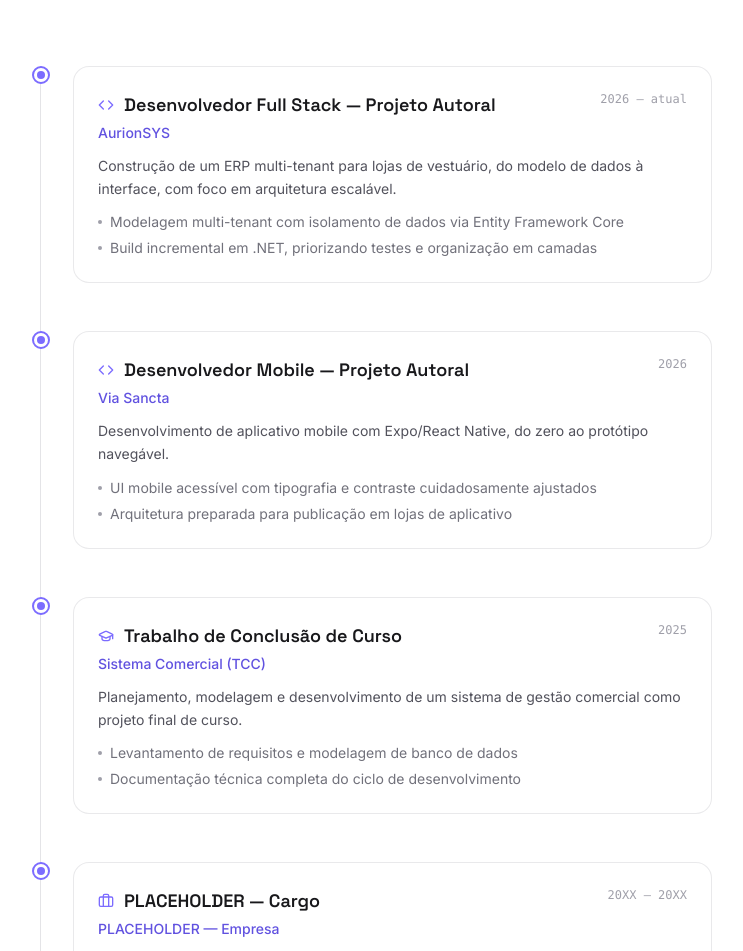
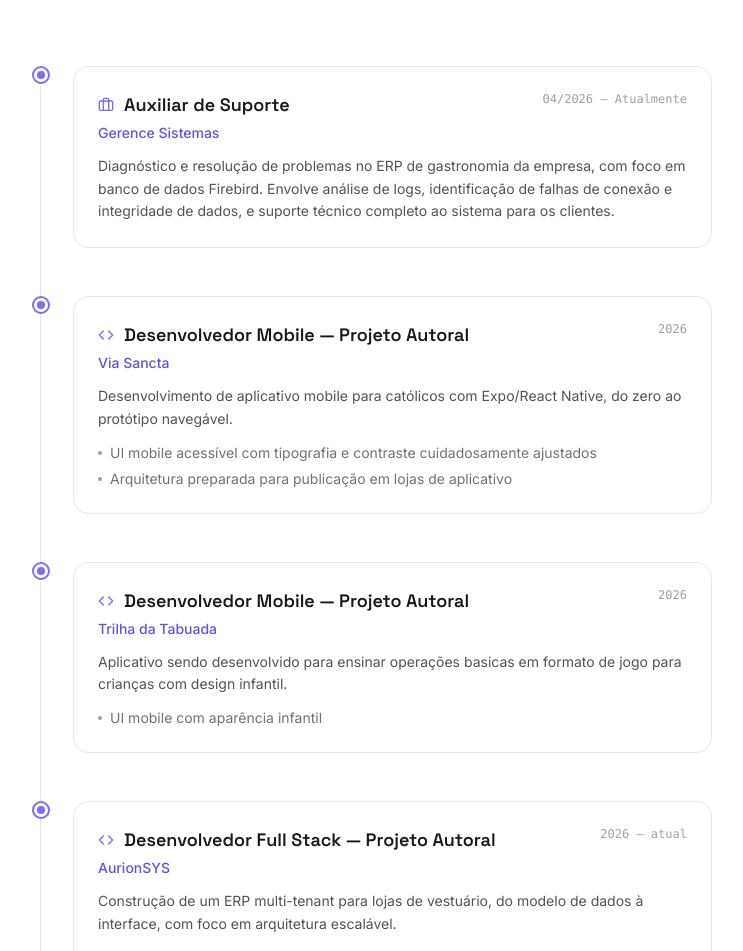
Before and after one commit to Gianinil/lucas-gianini-portfolio, a React (Vite) app: page / in a window 1280 px wide. Shown: the part 3761-4712 px from the top of the page, without its empty margins (264-1007 px from the left). Built offline with nearby package versions, Linux system fonts and the light colour scheme.

Commit message:
correção projects

```diff
--- a/src/data/experience.ts
+++ b/src/data/experience.ts
@@ -6,6 +6,41 @@ import type { ExperienceItem } from '@/types';
  * an empty-looking timeline is more credible than an invented one.
  */
 export const EXPERIENCE: ExperienceItem[] = [
+
+  {
+    id: 'gerence-sistemas',
+    role: 'Auxiliar de Suporte',
+    organization: 'Gerence Sistemas',
+    period: '04/2026 — Atualmente',
+    description: 'Diagnóstico e resolução de problemas no ERP de gastronomia da empresa, com foco em banco de dados Firebird. Envolve análise de logs, identificação de falhas de conexão e integridade de dados, e suporte técnico completo ao sistema para os clientes.',
+    type: 'work',
+  },
+
+  {
+    id: 'via-sancta-dev',
+    role: 'Desenvolvedor Mobile — Projeto Autoral',
+    organization: 'Via Sancta',
+    period: '2026',
+    description: 'Desenvolvimento de aplicativo mobile para católicos com Expo/React Native, do zero ao protótipo navegável.',
+    highlights: [
+      'UI mobile acessível com tipografia e contraste cuidadosamente ajustados',
+      'Arquitetura preparada para publicação em lojas de aplicativo',
+    ],
+    type: 'project',
+  },
+
+  {
+    id: 'trilha-tabuada',
+    role: 'Desenvolvedor Mobile — Projeto Autoral',
+    organization: 'Trilha da Tabuada',
+    period: '2026',
+    description: 'Aplicativo sendo desenvolvido para ensinar operações basicas em formato de jogo para crianças com design infantil.',
+    highlights: [
+      'UI mobile com aparência infantil'
+    ],
+    type: 'project',
+  },
+
   {
     id: 'aurionsys-dev',
     role: 'Desenvolvedor Full Stack — Projeto Autoral',
@@ -19,37 +54,19 @@ export const EXPERIENCE: ExperienceItem[] = [
     ],
     type: 'project',
   },
-  {
-    id: 'via-sancta-dev',
-    role: 'Desenvolvedor Mobile — Projeto Autoral',
-    organization: 'Via Sancta',
-    period: '2026',
-    description: 'Desenvolvimento de aplicativo mobile com Expo/React Native, do zero ao protótipo navegável.',
-    highlights: [
-      'UI mobile acessível com tipografia e contraste cuidadosamente ajustados',
-      'Arquitetura preparada para publicação em lojas de aplicativo',
-    ],
-    type: 'project',
-  },
+
   {
     id: 'tcc',
     role: 'Trabalho de Conclusão de Curso',
     organization: 'Sistema Comercial (TCC)',
-    period: '2025',
+    period: '2026',
     description:
-      'Planejamento, modelagem e desenvolvimento de um sistema de gestão comercial como projeto final de curso.',
+      'Planejamento, modelagem e desenvolvimento de um sistema de gestão comercial como Trabalho de Conlusão de Curso.',
     highlights: [
       'Levantamento de requisitos e modelagem de banco de dados',
       'Documentação técnica completa do ciclo de desenvolvimento',
     ],
     type: 'education',
   },
-  {
-    id: 'work-placeholder',
-    role: 'PLACEHOLDER — Cargo',
-    organization: 'PLACEHOLDER — Empresa',
-    period: '20XX — 20XX',
-    description: 'Substitua por uma experiência profissional real (estágio, CLT, freelance) ou remova este item.',
-    type: 'work',
-  },
+
 ];
--- a/src/data/projects.ts
+++ b/src/data/projects.ts
@@ -62,7 +62,7 @@ export const PROJECTS: Project[] = [
   },
   {
     id: 'landing-page-placeholder',
-    title: 'Landing Page — Produto SaaS',
+    title: 'Landing Page para pisicólogo',
     description:
       'Página de venda de curso para pisicólogo ',
     image: withBase('projects/placeholder-landing.svg'),
```
